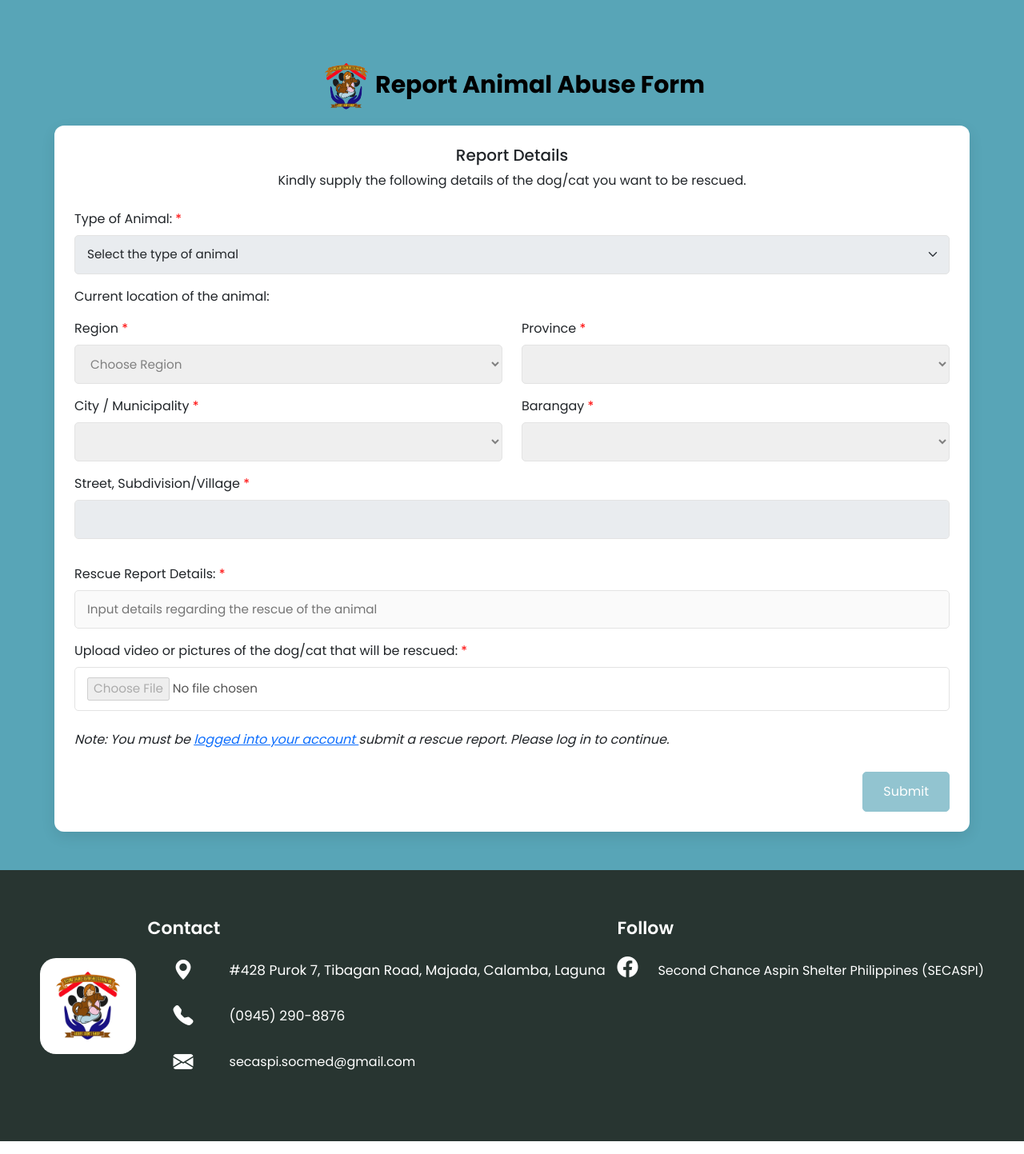
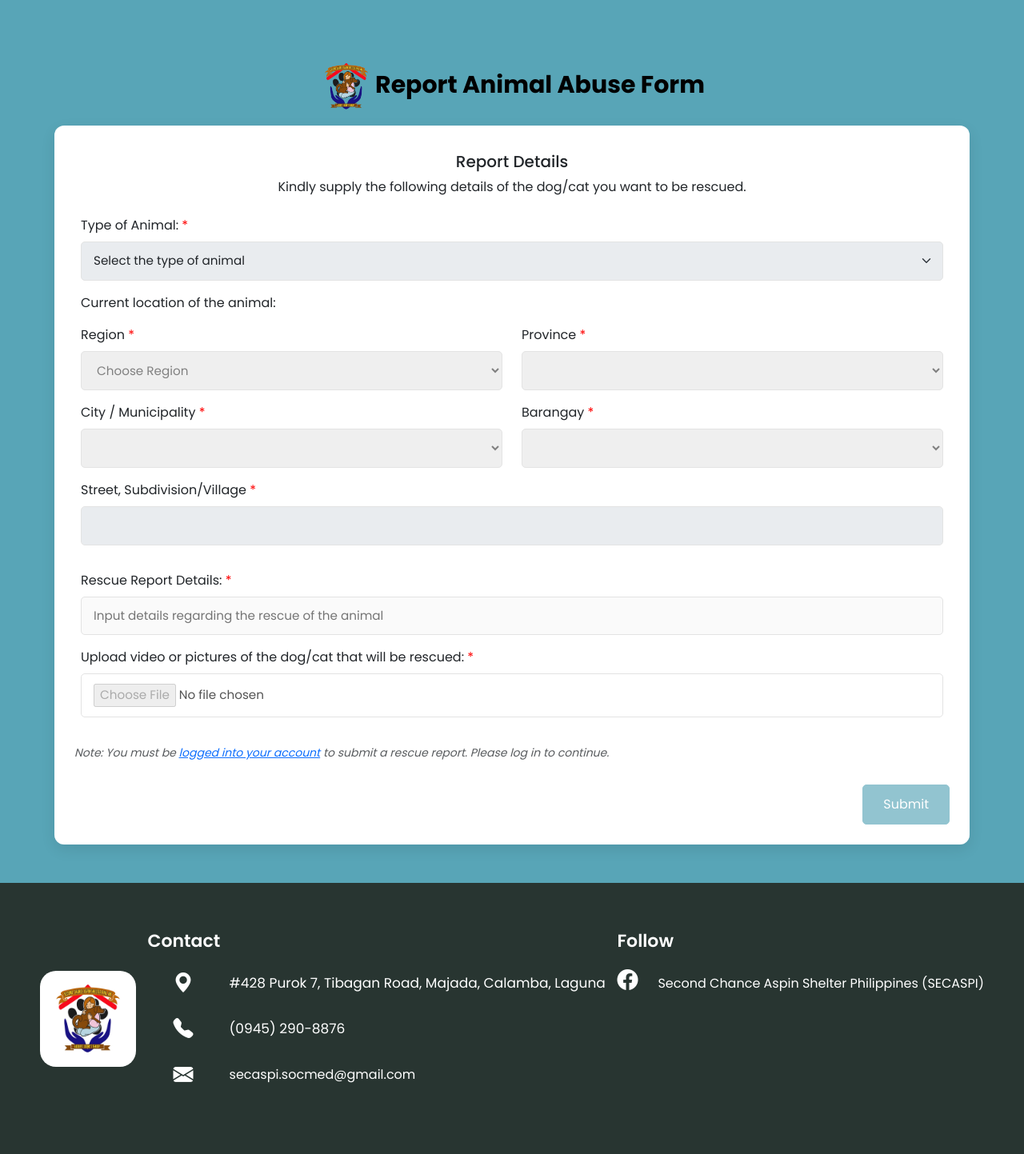
Before and after one commit to group-4-capstone/iAdopt, a PHP site: page /iAdopt/src/report.php in a window 1280 px wide. Shown: the part 477-1920 px from the top of the page at 80% size. Run offline with PHP 8.4, Linux system fonts and the light colour scheme; lists and menus that the app fills with data are empty; some libraries are stand-ins or nearby versions; some web fonts are replaced.

Commit message:
style: minor css improvement

```diff
--- a/src/report.php
+++ b/src/report.php
@@ -50,7 +50,7 @@ if (!isset($_SESSION['role']) || ($_SESSION['role'] !== 'admin' && $_SESSION['ro
         $isDisabled = !isset($_SESSION['logged_in']) || $_SESSION['logged_in'] !== true ? 'disabled' : '';
         ?>
         <form id="rescueForm" method="post" class="mx-lg-5">
-          <div class="step">
+          <div class="step p-2">
             <h5 class="text-center">Report Details</h5>
             <p class="text-center mb-4">Kindly supply the following details of the dog/cat you want to be rescued.</p>
 
@@ -106,7 +106,9 @@ if (!isset($_SESSION['role']) || ($_SESSION['role'] !== 'admin' && $_SESSION['ro
 
           <?php if (!isset($_SESSION['logged_in']) || $_SESSION['logged_in'] !== true) { ?>
             <div class="mb-3">
-              <i>Note: You must be <a href="login.php"> logged into your account </a> submit a rescue report. Please log in to continue.</i>
+              <small class="text-muted fst-italic">
+                Note: You must be <a href="login.php">logged into your account</a> to submit a rescue report. Please log in to continue.
+              </small>
             </div>
           <?php } ?>
 
--- a/src/styles/report.css
+++ b/src/styles/report.css
@@ -27,7 +27,7 @@
 }
 
 #rescueForm {
-  max-width: 100%; /* Increased for better use of space on small screens */
+  max-width: 100%;
   background-color: #ffffff;
   margin: 0 auto;
   padding: 25px; /* Smaller padding for better fit */
```
